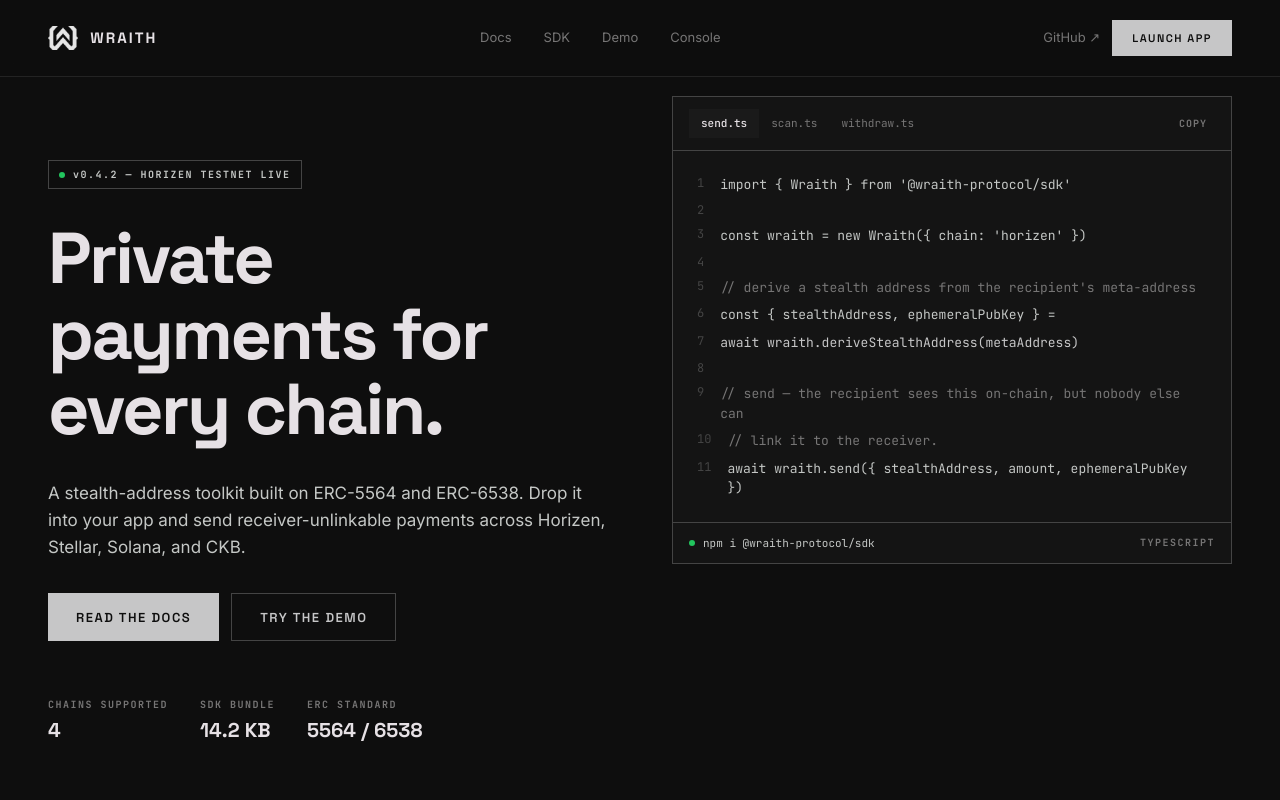
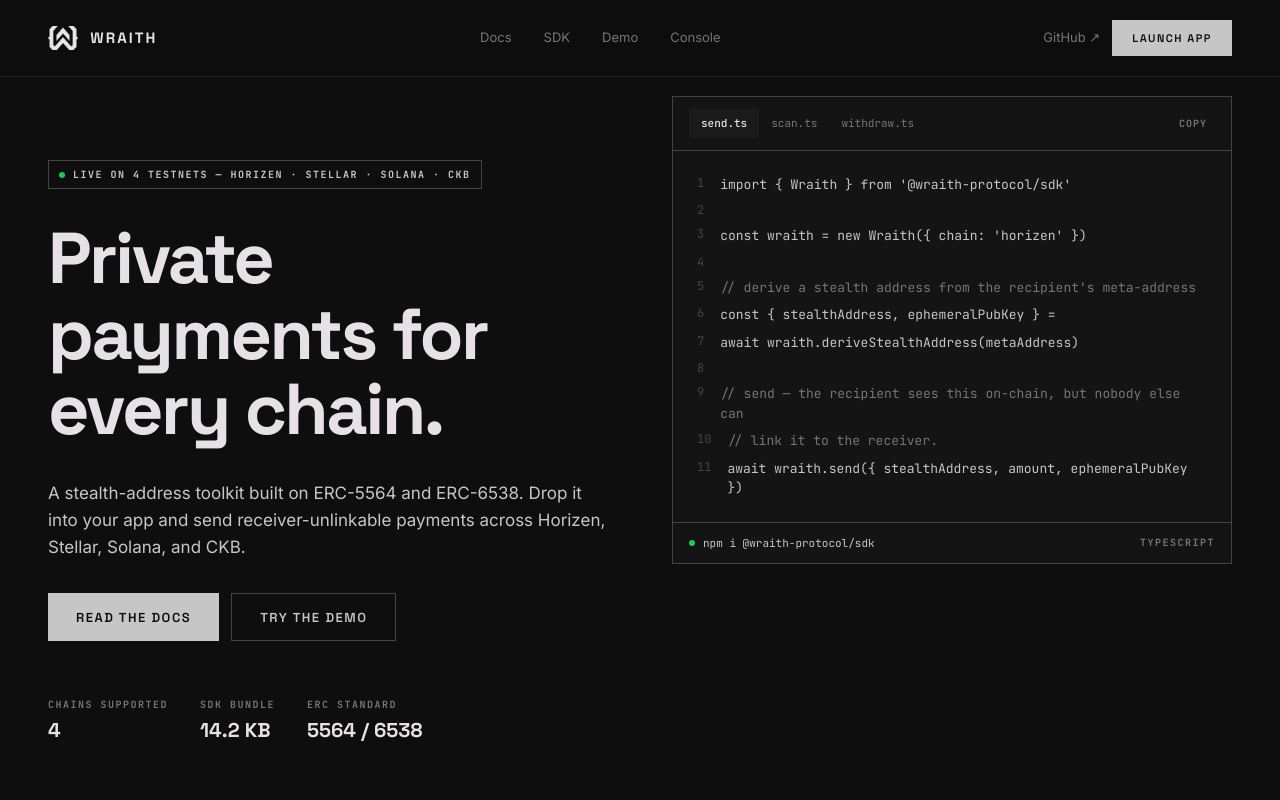
Before and after one commit to wraith-protocol/www, a React (Vite) app: page / in a window 1280 px wide. Shown: the top 800 px of the page. Built offline with nearby package versions, Linux system fonts and the light colour scheme.

Commit message:
fix: update hero badge to show all 4 live testnets

```diff
--- a/src/components/Hero.tsx
+++ b/src/components/Hero.tsx
@@ -44,7 +44,7 @@
           <div className="flex items-center gap-2 border border-outline-variant px-2.5 py-1.5">
             <span className="h-1.5 w-1.5 rounded-full bg-tertiary" />
             <span className="font-mono text-[10px] font-semibold tracking-[1.5px] text-on-surface-variant">
-              v0.4.2 — HORIZEN TESTNET LIVE
+              LIVE ON 4 TESTNETS — HORIZEN · STELLAR · SOLANA · CKB
             </span>
           </div>
         </div>
```
